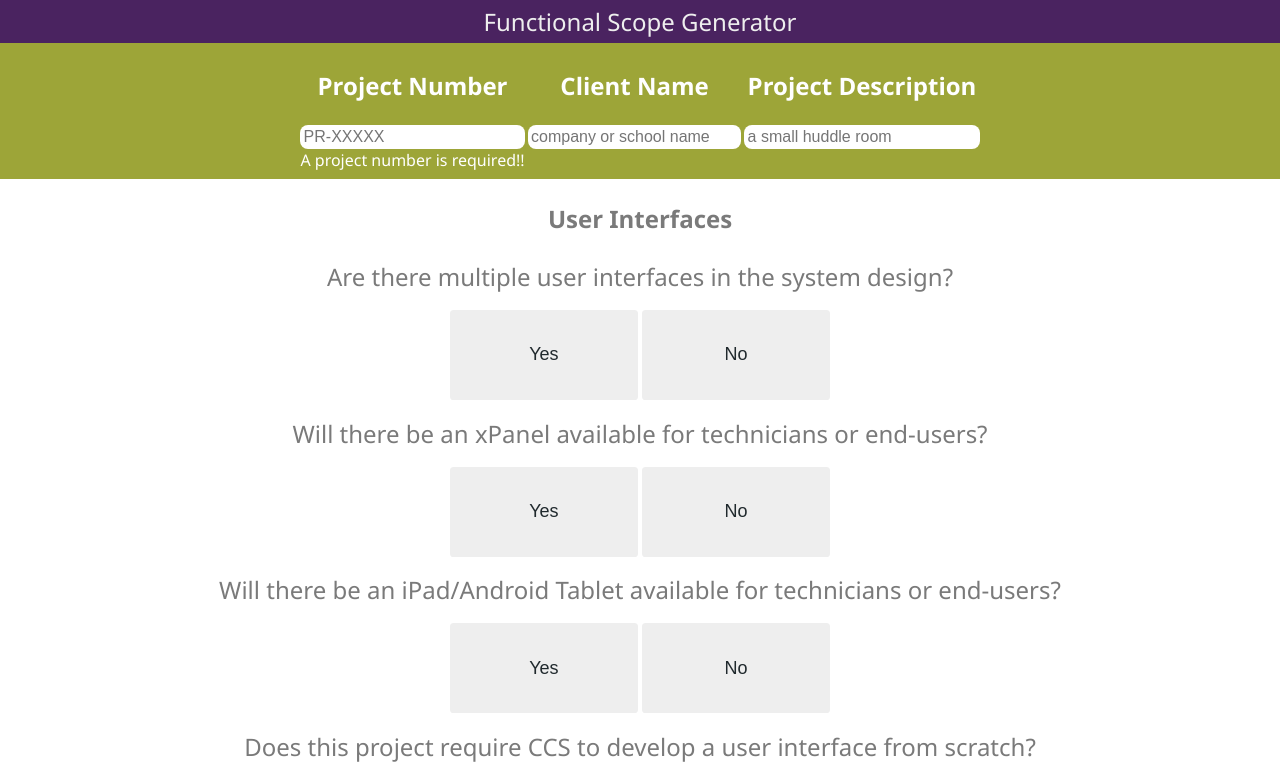
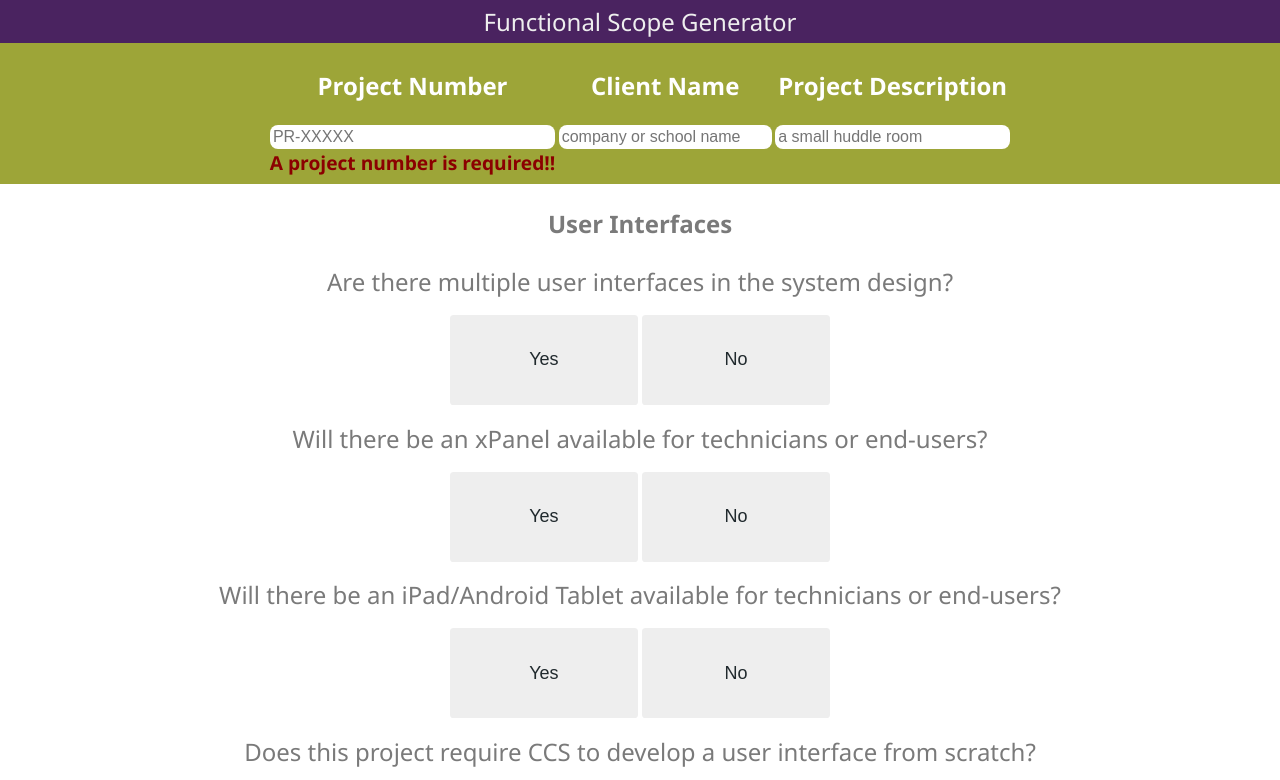
Before and after one commit to ryanjblajda/scope-generator, an Angular app: page / in a window 1280 px wide. Shown: the top 780 px of the page. Built offline with nearby package versions, Linux system fonts and the light colour scheme.

Commit message:
project number styling

```diff
--- a/src/app/app.component.scss
+++ b/src/app/app.component.scss
@@ -53,6 +53,16 @@ input {
 input:focus {
     text-decoration: none;
     outline-width: 0;
+}
+
+.project-number {
+    text-transform: uppercase;
+}
+
+.required-message, .invalid-message {
+    color: darkred;
+    font-weight: bolder;
+    font-size: larger;
 }
 
 span {
```
